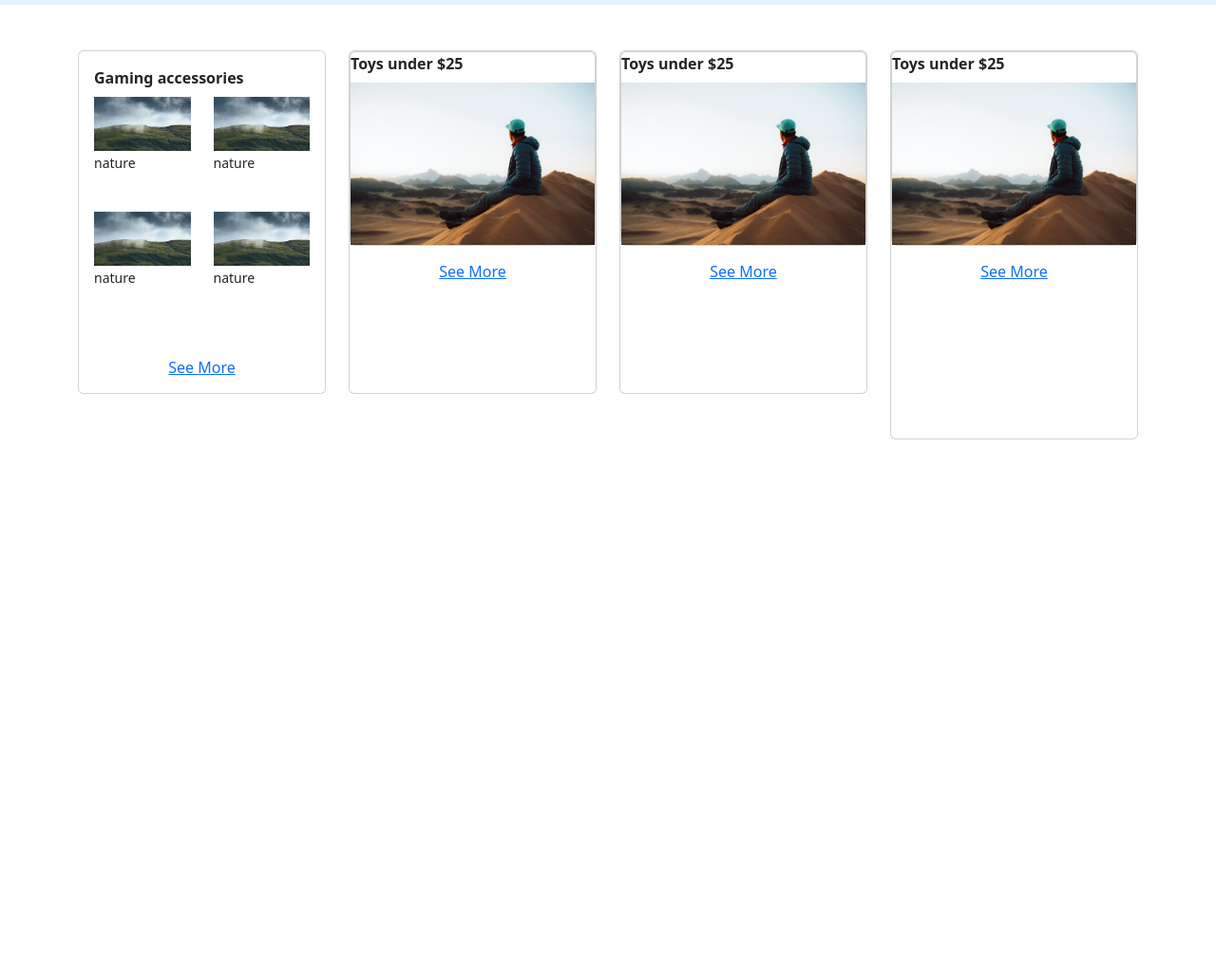
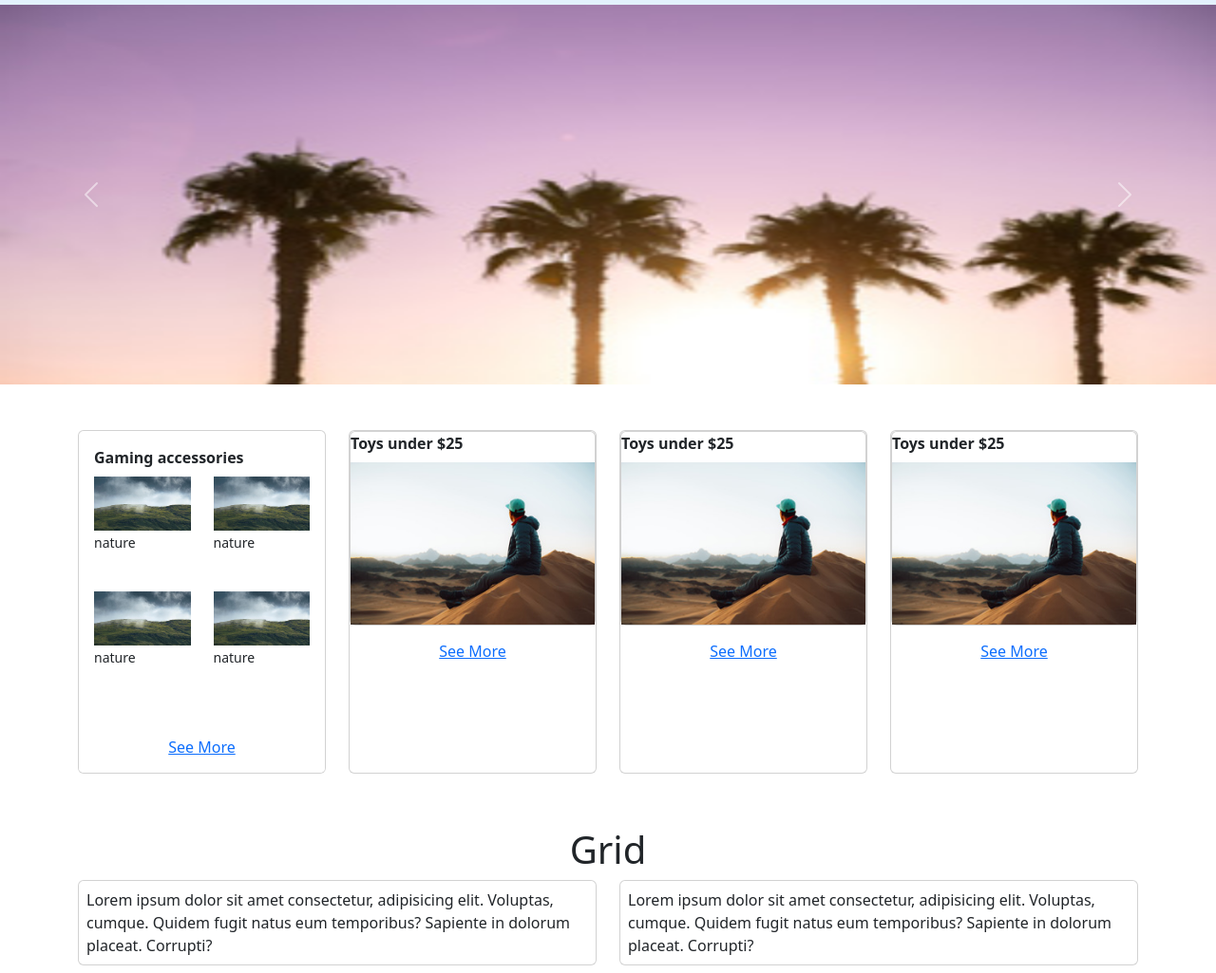
Before and after one commit to MehediHasanBUCSE/Bootstrap-Project, a plain HTML site: page Bootstrap_Nav/Nav-Card-Practice/index.html in a window 1280 px wide. Shown: the part 51-1076 px from the top of the page at 95% size. Before the commit the page ends 800 px from the top, so only its background shows below. Drawn offline with nearby package versions, Linux system fonts and the light colour scheme.

Commit message:
Bootstrap_basic-website

```diff
--- a/Bootstrap_Nav/Nav-Card-Practice/index.html
+++ b/Bootstrap_Nav/Nav-Card-Practice/index.html
@@ -126,12 +126,61 @@
         </div>
       </div>
     </nav>
+    <!-- carousal -->
+    <div id="carouselExampleFade" class="carousel slide carousel-fade">
+      <div class="carousel-inner">
+        <div class="carousel-item active">
+          <img
+            src="Images/6.jpg"
+            class="d-block w-100"
+            alt="..."
+            style="height: 400px"
+          />
+        </div>
+        <div class="carousel-item">
+          <img
+            src="Images/4.jpg"
+            class="d-block w-100"
+            alt="..."
+            style="height: 400px"
+          />
+        </div>
+        <div class="carousel-item">
+          <img
+            src="Images/2.jpg"
+            class="d-block w-100"
+            alt="..."
+            style="height: 400px"
+          />
+        </div>
+      </div>
+      <button
+        class="carousel-control-prev"
+        type="button"
+        data-bs-target="#carouselExampleFade"
+        data-bs-slide="prev"
+      >
+        <span class="carousel-control-prev-icon" aria-hidden="true"></span>
+        <span class="visually-hidden">Previous</span>
+      </button>
+      <button
+        class="carousel-control-next"
+        type="button"
+        data-bs-target="#carouselExampleFade"
+        data-bs-slide="next"
+      >
+        <span class="carousel-control-next-icon" aria-hidden="true"></span>
+        <span class="visually-hidden">Next</span>
+      </button>
+    </div>
     <!-- web layout -->
     <!-- <img src="Images/m2.jpg " class="img-fluid img-fixed" alt="my-pic" /> -->
-    <div class="container-fluid mt-5 mb-5">
+    <div class="container-fluid mt-5 mb-2">
       <div class="container">
         <div class="row">
-          <div class="col-lg-3 col-md-6 mb-5">
+          <div
+            class="col-12 col-sm-12 col-md-6 col-lg-4 col-xl-3 col-xxl-3 mb-5"
+          >
             <div class="card h-100">
               <div class="card-body">
                 <p class="card-title">
@@ -199,7 +248,7 @@
               </div>
             </div>
           </div>
-          <div class="col-lg-3 col-md-6">
+          <div class="col-lg-3 col-md-6 mb-5">
             <div class="card h-100">
               <div class="card body">
                 <div class="card-title">
@@ -217,6 +266,30 @@
         </div>
       </div>
     </div>
+    <!-- Grid -->
+    <h1 class="text-center">Grid</h1>
+    <div class="container">
+      <div class="row">
+        <div class="col-6 mb-2">
+          <div class="card p-2">
+            <p class="card-text">
+              Lorem ipsum dolor sit amet consectetur, adipisicing elit.
+              Voluptas, cumque. Quidem fugit natus eum temporibus? Sapiente in
+              dolorum placeat. Corrupti?
+            </p>
+          </div>
+        </div>
+        <div class="col-6 mb-2">
+          <div class="card p-2">
+            <p class="card-text">
+              Lorem ipsum dolor sit amet consectetur, adipisicing elit.
+              Voluptas, cumque. Quidem fugit natus eum temporibus? Sapiente in
+              dolorum placeat. Corrupti?
+            </p>
+          </div>
+        </div>
+      </div>
+    </div>
     <!-- js  -->
     <script
       src="https://cdn.jsdelivr.net/npm/@popperjs/core@2.11.8/dist/umd/popper.min.js"
```
Also changed, not shown: Bootstrap_Nav/second.html (+44 -1 lines).
